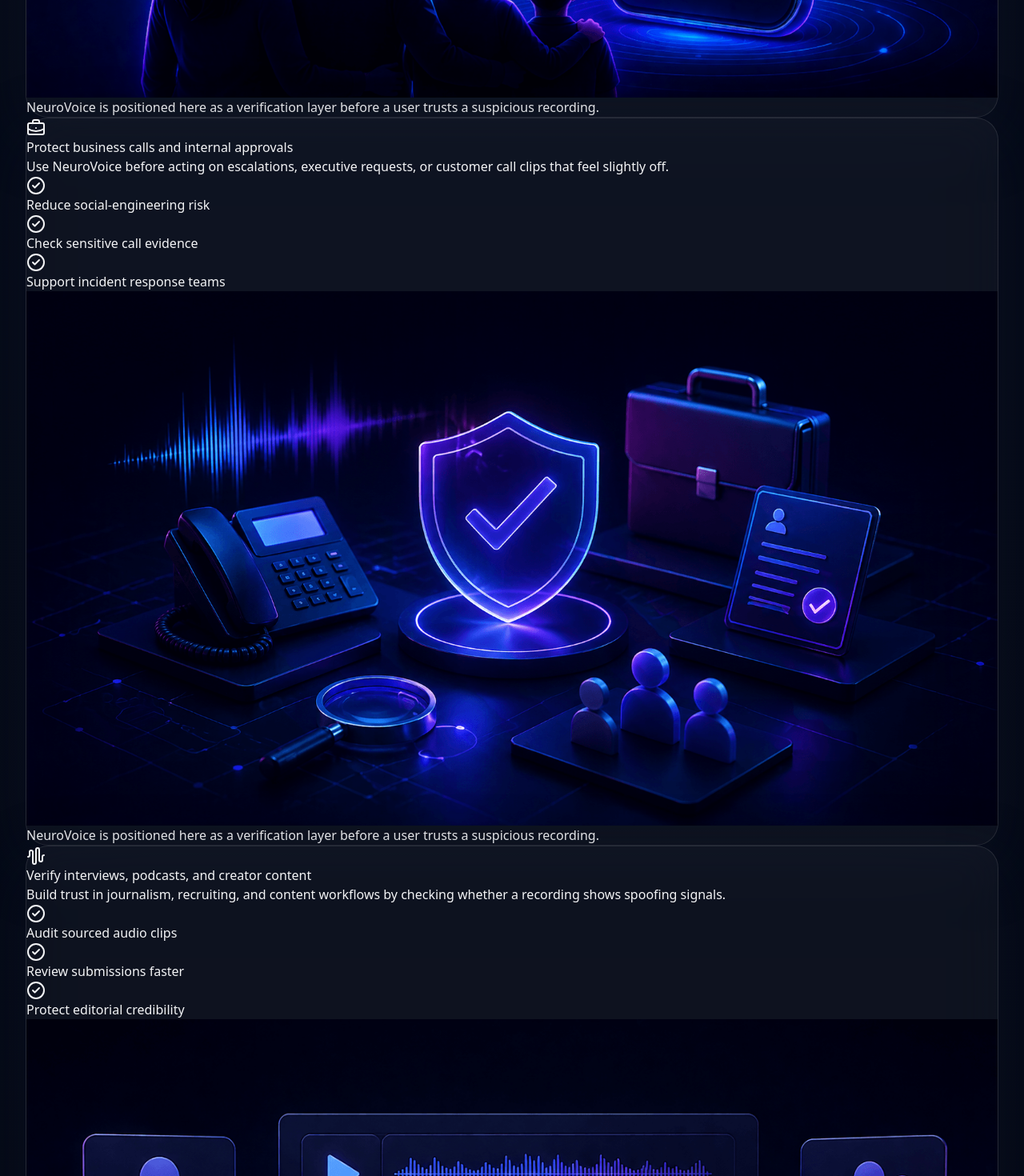
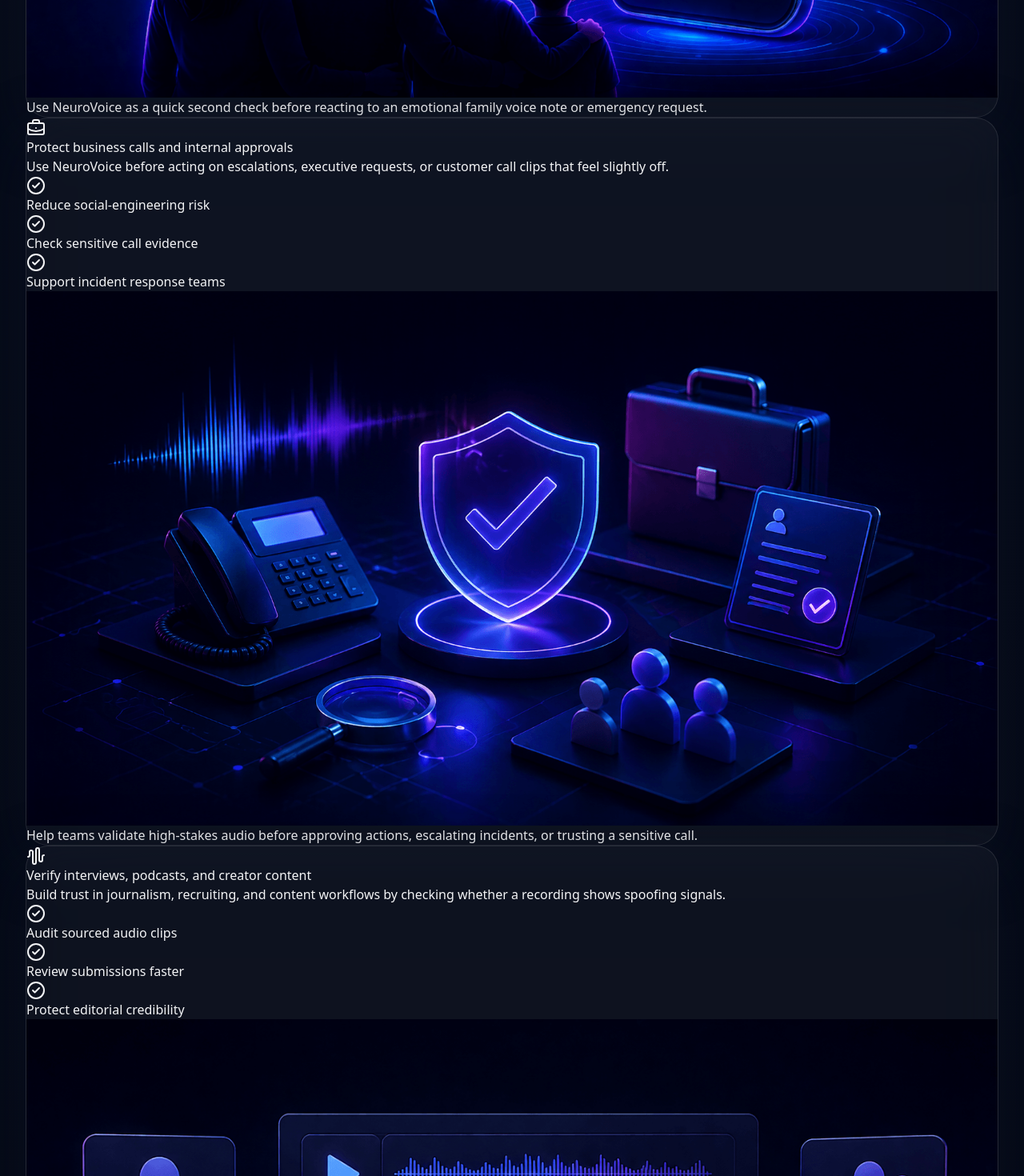
Before and after one commit to Souvickdey163/Fake-Voice-Detection-Using-Ml, a React (Vite) app in the folder deepfake-detector/client/: page / in a window 1280 px wide. Shown: the part 4460-5930 px from the top of the page at 80% size. Built offline with nearby package versions, Linux system fonts and the light colour scheme; no server answers.

Commit message:
Fix history UI labels and unique home captions

```diff
--- a/deepfake-detector/client/src/pages/History.jsx
+++ b/deepfake-detector/client/src/pages/History.jsx
@@ -16,6 +16,7 @@
   const [payments, setPayments] = useState([]);
   const [loading, setLoading] = useState(true);
   const [activeTab, setActiveTab] = useState('payments');
+  const isPaymentsTab = activeTab === 'payments';
 
   useEffect(() => {
     fetchPageData();
@@ -70,12 +71,16 @@
     <div className="mx-auto max-w-6xl animate-fade-in-up px-4 py-6 sm:px-6 sm:py-8 lg:px-8">
       <div className="mb-8 flex items-start gap-4 sm:items-center">
         <div className="rounded-xl border border-blue-500/30 bg-blue-600/20 p-3 text-blue-400">
-          <HistoryIcon className="w-8 h-8" />
+          {isPaymentsTab ? <Receipt className="w-8 h-8" /> : <HistoryIcon className="w-8 h-8" />}
         </div>
         <div className="min-w-0">
-          <h1 className="text-2xl font-bold text-white sm:text-3xl">Account History</h1>
+          <h1 className="text-2xl font-bold text-white sm:text-3xl">
+            {isPaymentsTab ? 'Payment History' : 'Prediction History'}
+          </h1>
           <p className="text-gray-400 mt-1">
-            Review both your payment activity and previously analyzed audio files.
+            {isPaymentsTab
+              ? 'Review your recent plan upgrades and checkout attempts.'
+              : 'Review your previously analyzed audio files.'}
           </p>
         </div>
       </div>
@@ -107,7 +112,7 @@
         </button>
       </div>
 
-      {activeTab === 'payments' ? (
+      {isPaymentsTab ? (
         <div className="glass-panel overflow-hidden">
           <div className="border-b border-gray-700/40 bg-gray-900/20 px-6 py-5">
             <div className="flex items-center gap-3">
--- a/deepfake-detector/client/src/pages/Home.jsx
+++ b/deepfake-detector/client/src/pages/Home.jsx
@@ -54,6 +54,8 @@
     image: familyScamImage,
     description:
       'Verify suspicious “urgent” voice messages that mimic loved ones and reduce the chance of high-pressure fraud.',
+    caption:
+      'Use NeuroVoice as a quick second check before reacting to an emotional family voice note or emergency request.',
     points: ['Screen alarming voice notes quickly', 'Add confidence before sharing', 'Protect vulnerable family members'],
   },
   {
@@ -62,6 +64,8 @@
     image: businessCallsImage,
     description:
       'Use NeuroVoice before acting on escalations, executive requests, or customer call clips that feel slightly off.',
+    caption:
+      'Help teams validate high-stakes audio before approving actions, escalating incidents, or trusting a sensitive call.',
     points: ['Reduce social-engineering risk', 'Check sensitive call evidence', 'Support incident response teams'],
   },
   {
@@ -70,6 +74,8 @@
     image: creatorContentImage,
     description:
       'Build trust in journalism, recruiting, and content workflows by checking whether a recording shows spoofing signals.',
+    caption:
+      'Review sourced clips, creator submissions, and spoken media with more confidence before publishing or sharing.',
     points: ['Audit sourced audio clips', 'Review submissions faster', 'Protect editorial credibility'],
   },
 ];
@@ -329,7 +335,7 @@
                   <div className="relative overflow-hidden rounded-[28px] border border-white/10 bg-slate-900/70 p-5">
                     <img src={useCase.image} alt={useCase.title} className="h-72 w-full rounded-[22px] object-cover opacity-90" />
                     <div className="mt-5 rounded-2xl border border-white/10 bg-black/20 p-4 text-sm text-slate-300">
-                      NeuroVoice is positioned here as a verification layer before a user trusts a suspicious recording.
+                      {useCase.caption}
                     </div>
                   </div>
                 </div>
```
